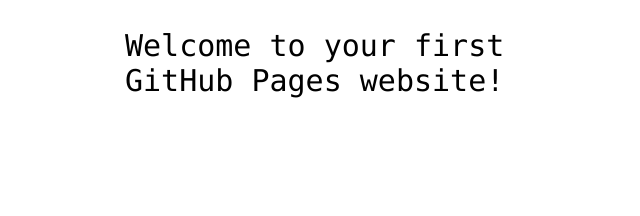
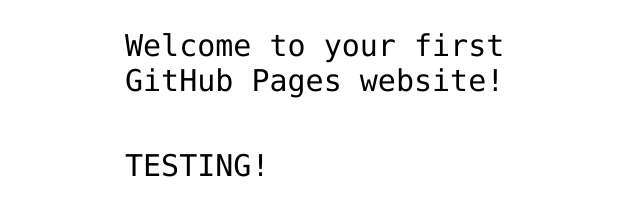
Before and after one commit to chrismartian76/chrismartian76.github.io, a plain HTML site: page index.html in a window 1280 px wide. Shown: the part 360-576 px from the top of the page, without its empty margins (315-955 px from the left). Drawn offline with Linux system fonts and the light colour scheme.

Commit message:
Update index.html

```diff
--- a/index.html
+++ b/index.html
@@ -13,6 +13,7 @@
 
 <!-- Change this code here by copy and pasting your template on line 15 -->
 <p>Welcome to your first GitHub Pages website!</p>
+<p>TESTING!<p>
 
 </body>
 </html>
```
